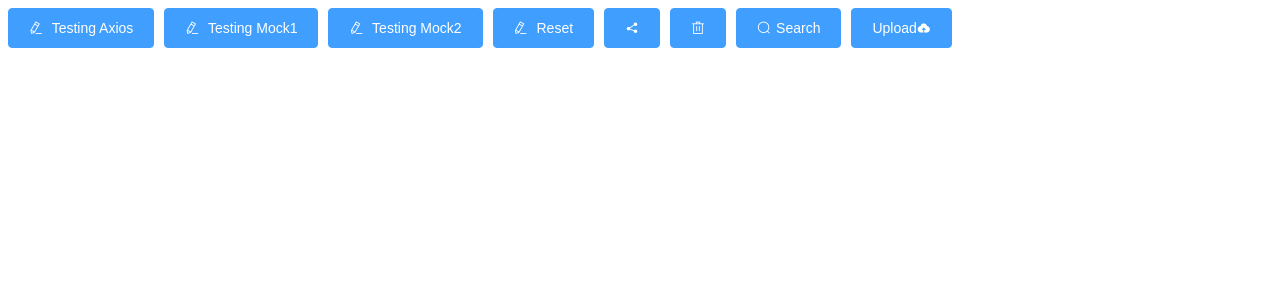
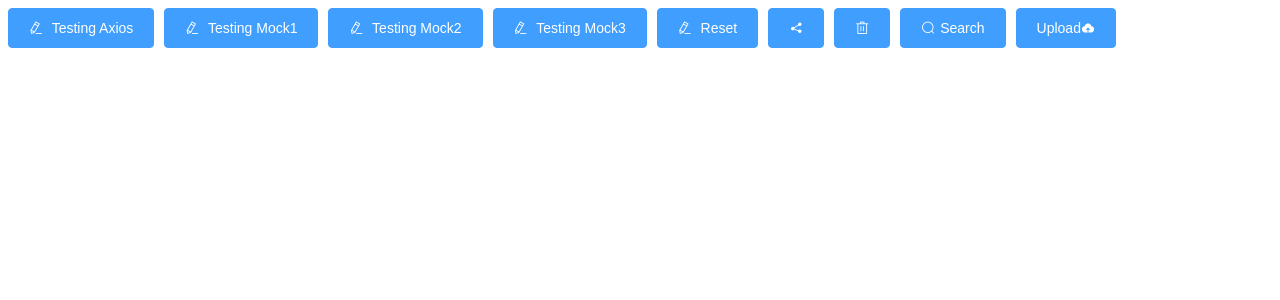
Before and after one commit to xinzhou0714/re2-ui, a Vue app: page /#/ in a window 1280 px wide. Shown: the top 300 px of the page. Built offline with nearby package versions, Linux system fonts and the light colour scheme.

Commit message:
test(mock): testing switch mock/real data by setting enviroment variable

```diff
--- a/src/mock/mock.js
+++ b/src/mock/mock.js
@@ -9,3 +9,14 @@ Mock.mock('http://localhost:8900/mock/test1', 'get', {
 Mock.mock('http://localhost:8900/mock/test2', 'get', {
   'MyArray|1-5': ['Moc'] // random name
 })
+
+Mock.mock('http://localhost:9999/project/list', 'get', {
+  status: 10000,
+  msg: 'mock data',
+  'content|10': [
+    {
+      'id|+1': 1,
+      name: '@name'
+    }
+  ]
+})
--- a/src/views/Welcome.vue
+++ b/src/views/Welcome.vue
@@ -10,6 +10,10 @@
     >
     <el-button @click='testMock2' type='primary' icon='el-icon-edit'>
       Testing Mock2
+    </el-button
+    >
+    <el-button @click='testMock3' type='primary' icon='el-icon-edit'>
+      Testing Mock3
     </el-button
     >
     <el-button @click='resetInfo' type='primary' icon='el-icon-edit'>
@@ -30,7 +34,9 @@
 <script>
 import axios from 'axios'
 
-require('@/mock/mock.js')
+if (process.env.NODE_ENV === 'dev-local-mock') {
+  require('@/mock/mock.js')
+}
 
 export default {
   name: 'Welcome',
@@ -55,6 +61,11 @@ export default {
         .get('http://localhost:8900/mock/test2')
         .then((response) => (this.info = response))
     },
+    testMock3() {
+      axios
+        .get('http://localhost:9999/project/list')
+        .then((response) => (this.info = response))
+    },
     resetInfo() {
       this.info = null
     }
```
Also changed, not shown: 2 other files (tests, documents, lock files or other folders).
